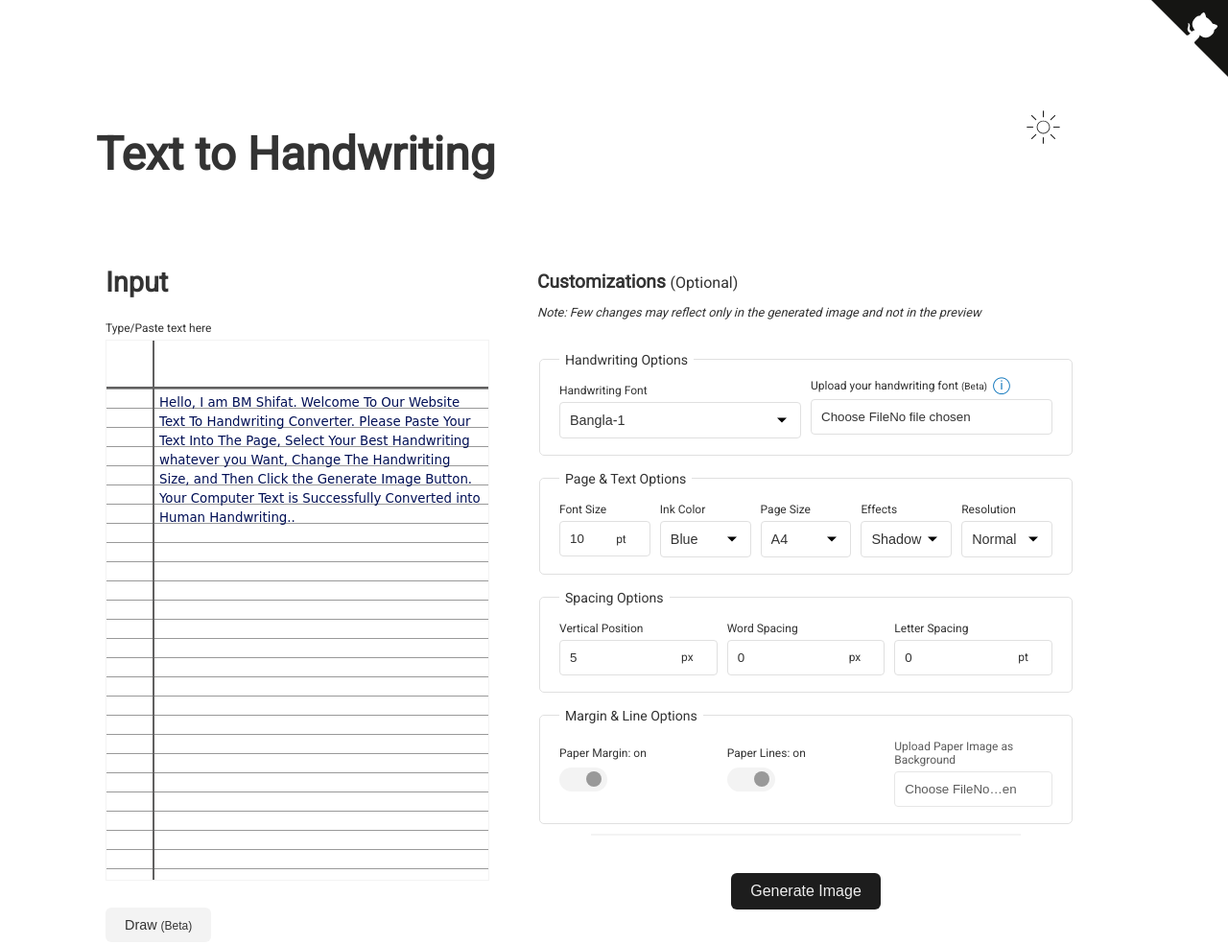
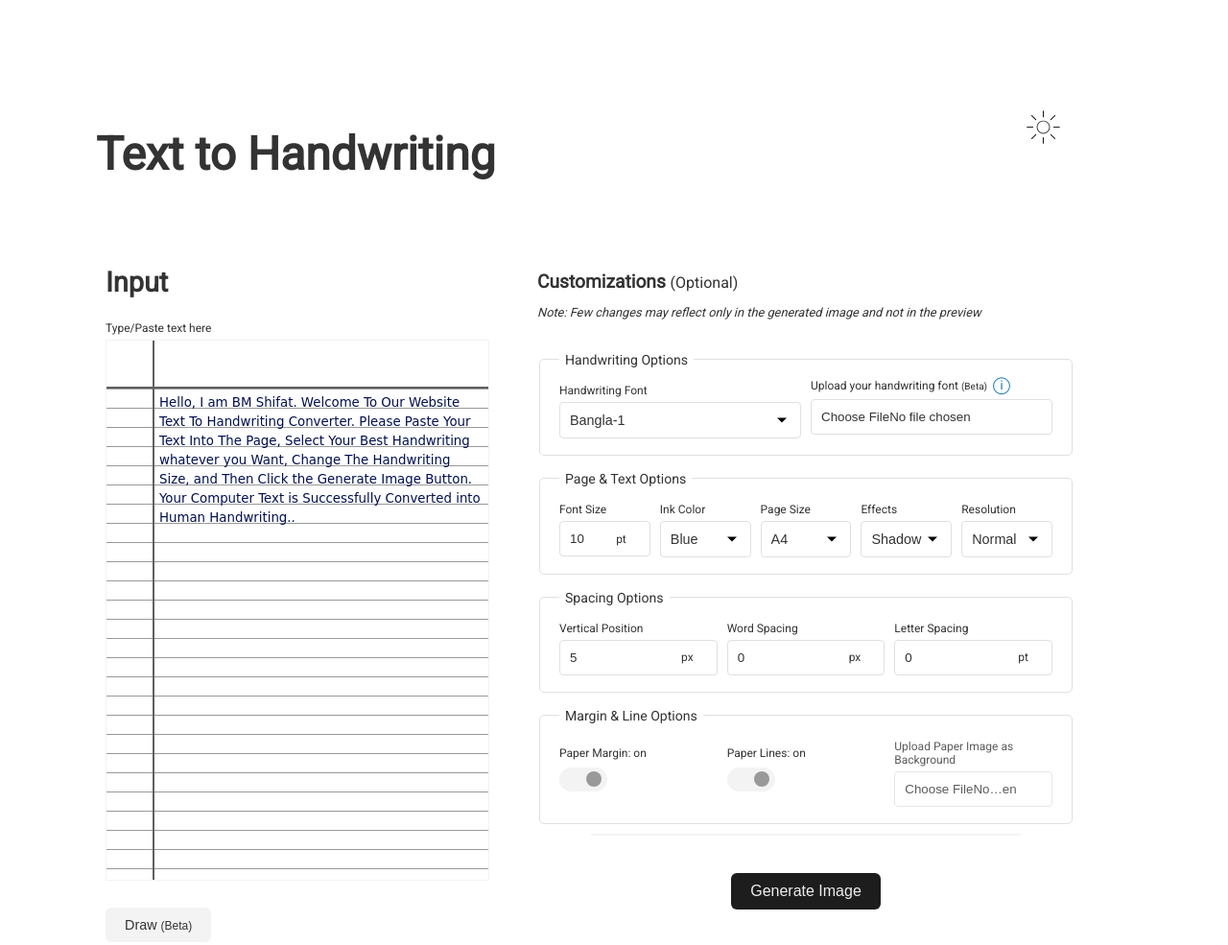
Before and after one commit to bmshifat0/handwriting, a website with bundled scripts: page index.html in a window 1280 px wide. Shown: the top 985 px of the page at 96% size. Built offline with nearby package versions, Linux system fonts and the light colour scheme; no server answers; files whose address does not match are found by name; a web font is replaced by a local one.

Commit message:
Create index.html

```diff
--- a/index.html
+++ b/index.html
@@ -245,21 +245,6 @@
         </div>
       </div>
     </section>
-    <!-- GitHub Corner logo -->
-    <a tabindex="0" href="https://github.com/bmshifat0/handwriting/" rel="noopener noreferrer" target="_blank" class="github-corner" aria-label="View source on GitHub">
-      <svg width="80" height="80" viewBox="0 0 250 250" style="
-          fill: #151513;
-          color: #fff;
-          position: absolute;
-          top: 0;
-          border: 0;
-          right: 0;
-        " aria-hidden="true">
-        <path d="M0,0 L115,115 L130,115 L142,142 L250,250 L250,0 Z"></path>
-        <path d="M128.3,109.0 C113.8,99.7 119.0,89.6 119.0,89.6 C122.0,82.7 120.5,78.6 120.5,78.6 C119.2,72.0 123.4,76.3 123.4,76.3 C127.3,80.9 125.5,87.3 125.5,87.3 C122.9,97.6 130.6,101.9 134.4,103.2" fill="currentColor" style="transform-origin: 130px 106px;" class="octo-arm"></path>
-        <path d="M115.0,115.0 C114.9,115.1 118.7,116.5 119.8,115.4 L133.7,101.6 C136.9,99.2 139.9,98.4 142.2,98.6 C133.8,88.0 127.5,74.4 143.8,58.0 C148.5,53.4 154.0,51.2 159.7,51.0 C160.3,49.4 163.2,43.6 171.4,40.1 C171.4,40.1 176.1,42.5 178.8,56.2 C183.1,58.6 187.2,61.8 190.9,65.4 C194.5,69.0 197.7,73.2 200.1,77.6 C213.8,80.2 216.3,84.9 216.3,84.9 C212.7,93.1 206.9,96.0 205.4,96.6 C205.1,102.4 203.0,107.8 198.3,112.5 C181.9,128.9 168.3,122.5 157.7,114.1 C157.9,116.9 156.7,120.9 152.7,124.9 L141.0,136.5 C139.8,137.7 141.6,141.9 141.8,141.8 Z" fill="currentColor" class="octo-body"></path>
-      </svg>
-    </a>
     <script src="./js/vendors/html2canvas.min.js" crossorigin="anonymous"></script>
     <script type="module" src="js/app.mjs"></script>
     <script defer src="https://unpkg.com/jspdf@^1/dist/jspdf.min.js"></script>
```
